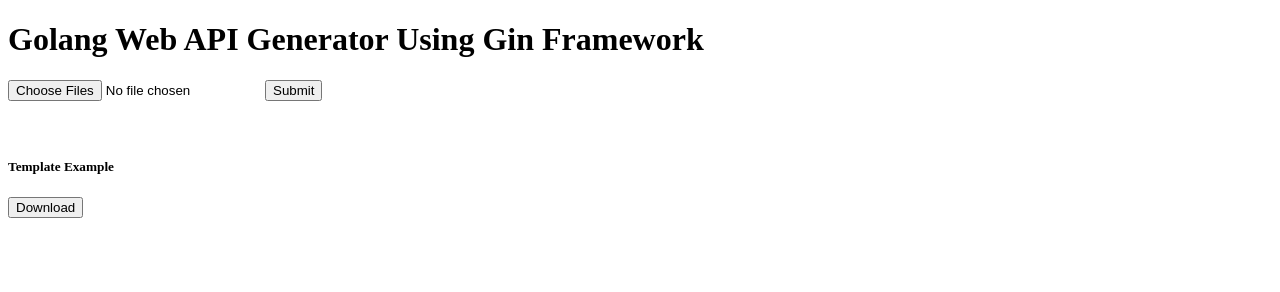
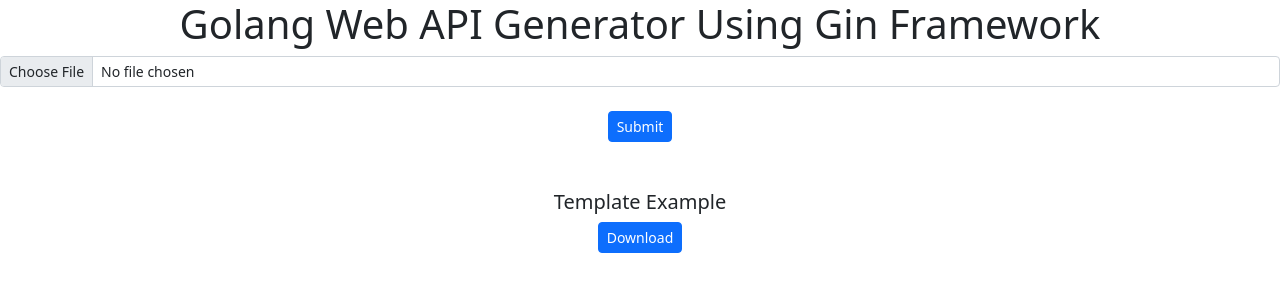
Before and after one commit to yudhaananda/Golang-Code-Generator, a plain HTML site: page index.html in a window 1280 px wide. Drawn offline with nearby package versions, Linux system fonts and the light colour scheme.

Commit message:
adding bootstrap

```diff
--- a/index.html
+++ b/index.html
@@ -4,9 +4,11 @@
     <meta charset="UTF-8" />
     <meta name="viewport" content="width=device-width, initial-scale=1.0" />
     <meta http-equiv="X-UA-Compatible" content="ie=edge" />
+    <link href="https://cdn.jsdelivr.net/npm/bootstrap@5.2.1/dist/css/bootstrap.min.css" rel="stylesheet" integrity="sha384-iYQeCzEYFbKjA/T2uDLTpkwGzCiq6soy8tYaI1GyVh/UjpbCx/TYkiZhlZB6+fzT" crossorigin="anonymous">
     <title>Generate</title>
   </head>
   <body>
+    <center>
       <h1>Golang Web API Generator Using Gin Framework</h1>
       <form
         id="form"
@@ -14,8 +16,9 @@
         action="/generate"
         method="POST"
       >
-      <input class="input file-input" type="file" name="file" accept="application/json" multiple />
-      <button class="button" type="submit">Submit</button>
+        <input class="form-control form-control-sm" type="file" name="file" accept="application/json" />
+        <br/>
+          <button type ="button" class="btn btn-primary btn-sm" type="submit">Submit</button>
         </form>
         <br/>
         <br/>
@@ -27,7 +30,8 @@
         method="POST"
         >
         <!-- <input class="input file-input" type="file" name="file" accept="application/json" multiple /> -->
-      <button class="button" type="submit">Download</button>
+        <button type="button" class="btn btn-primary btn-sm" type="submit">Download</button>
       </form>
+    </center>
   </body>
 </html>
```
Lines whose indentation alone changed are shown as unchanged.
